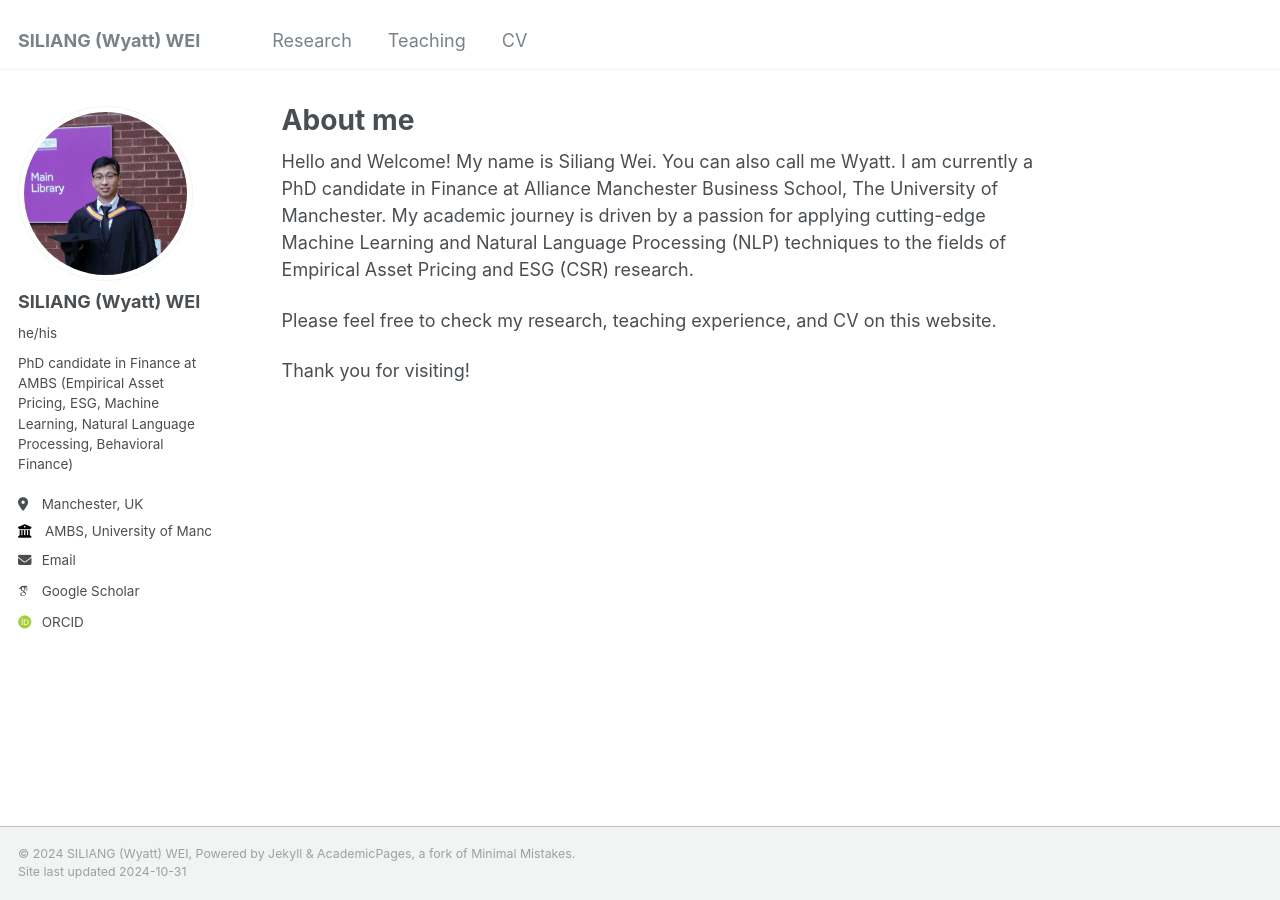
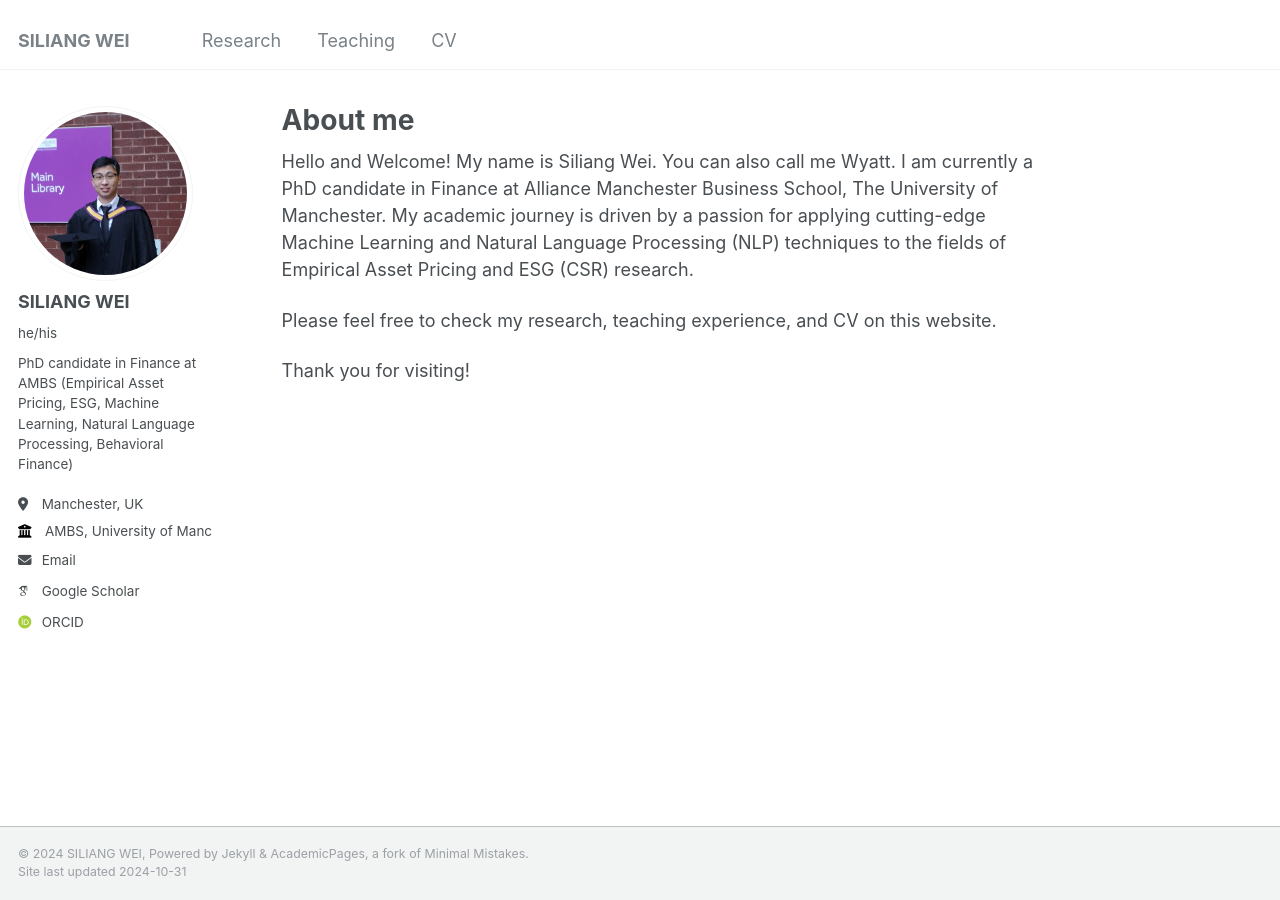
Before and after one commit to wyattswei/wyattswei.github.io, a Jekyll site: the page built from _pages/about.md, in a window 1280 px wide. Built offline with Jekyll 4.4.1, drawn with Linux system fonts in a browser that asks for light colours; some web fonts are replaced.

Commit message:
Update name in _config.yml

```diff
--- a/_config.yml
+++ b/_config.yml
@@ -8,9 +8,9 @@
 
 # Basic Site Settings
 locale                   : "en-UK"
-title                    : "SILIANG (Wyatt) WEI"
+title                    : "SILIANG WEI"
 title_separator          : "-"
-name                     : &name "SILIANG (Wyatt) WEI"
+name                     : &name "SILIANG WEI"
 description              : &description "personal description"
 url                      : https://wyattswei.github.io # the base hostname & protocol for your site e.g. "https://mmistakes.github.io"
 baseurl                  : "" # the subpath of your site, e.g. "/blog"
@@ -22,7 +22,7 @@ repository               : "wyattswei/wyattswei.github.io"
 author:
   # Biographic information
   avatar           : "wyatt.jpg"
-  name             : "SILIANG (Wyatt) WEI"
+  name             : "SILIANG WEI"
   pronouns         : "he/his"
   bio              : "PhD candidate in Finance at AMBS (Empirical Asset Pricing, ESG, Machine Learning, Natural Language Processing, Behavioral Finance)"
   location         : "Manchester, UK"
```
